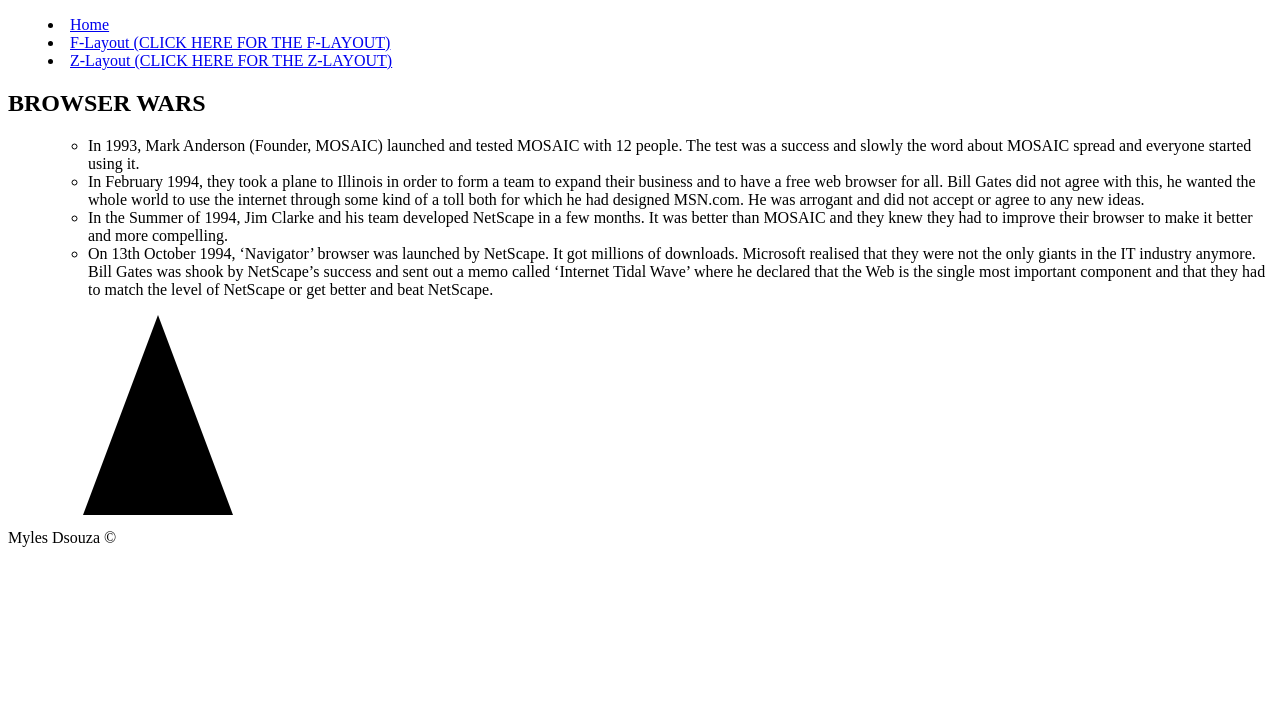
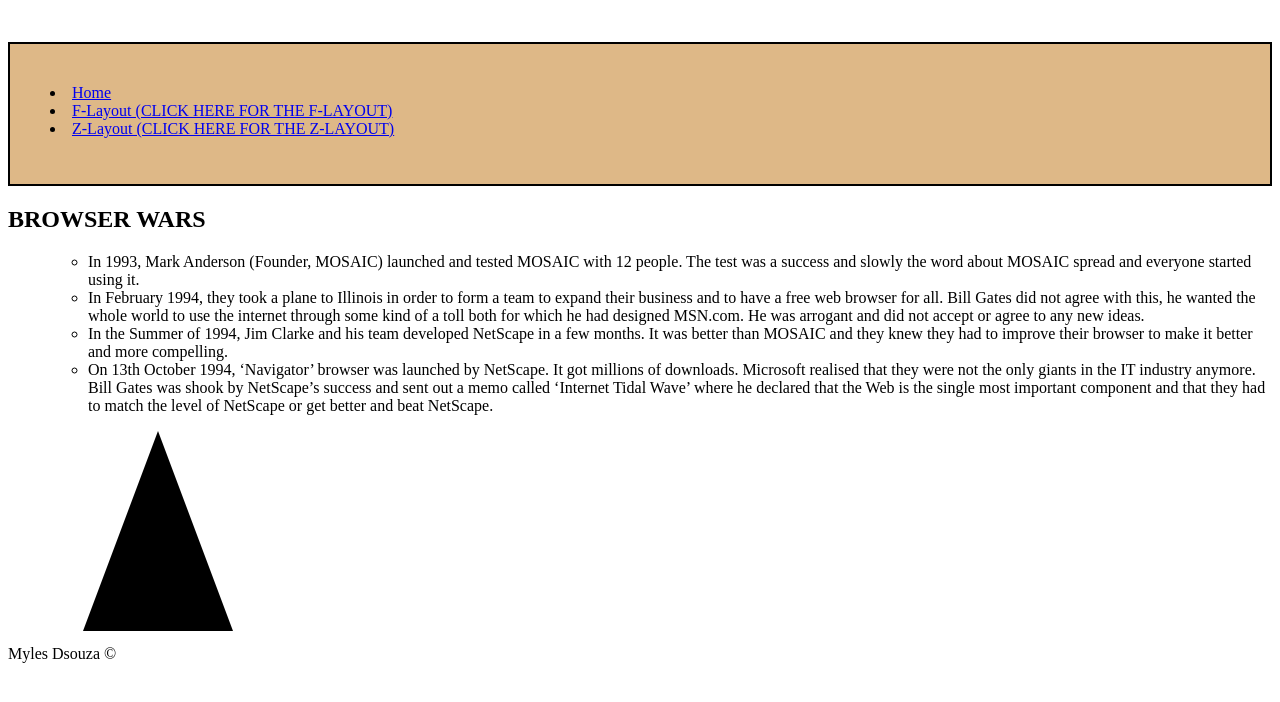
Before and after one commit to mylesmik/layoutsproj, a plain HTML site: page public_html/f.html in a window 1280 px wide. Drawn offline with Linux system fonts and the light colour scheme.

Commit message:
Styled primarylinks for f-layout

```diff
--- a/public_html/f.html
+++ b/public_html/f.html
@@ -9,10 +9,19 @@
           integrity="sha384-AYmEC3Yw5cVb3ZcuHtOA93w35dYTsvhLPVnYs9eStHfGJvOvKxVfELGroGkvsg+p" crossorigin="anonymous"/>
 
     <link rel="stylesheet" href="css/style.css">
-
+    <style>
+        #primaryLinks{
+            background-color: burlywood;
+            height: 100px;
+            border: 2px solid black;
+            padding-top: 40px;
+        }
+    </style>
 
 </head>
 <body>
+<div id="logo">
+    <img src="">
     <menu id="primaryLinks">
         <li><a href="index.html">Home</a></li>
         <li><a href="f.html">F-Layout (CLICK HERE FOR THE F-LAYOUT)</a></li>
```
Lines whose indentation alone changed are shown as unchanged.
